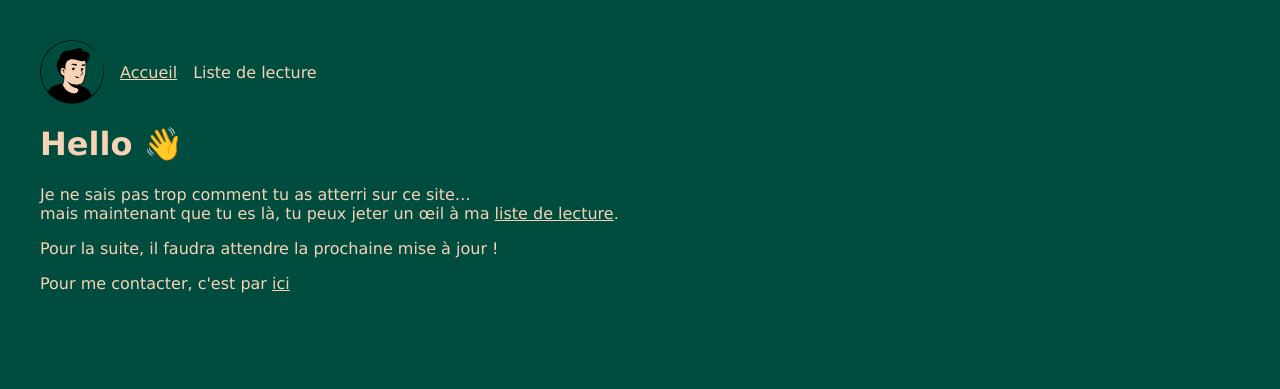
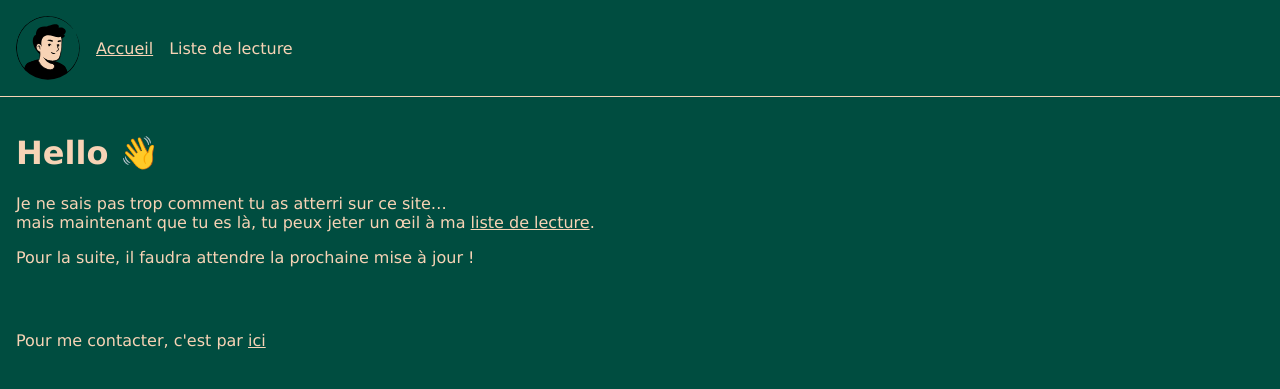
Before and after one commit to Ju4/ju4.github.io, a Jekyll site: the page built from index.md, in a window 1280 px wide. Shown: the top 389 px of the page. Built offline with Jekyll 4.4.1, drawn with Linux system fonts in a browser that asks for light colours.

Commit message:
Relayout page to improve nav

```diff
--- a/_sass/main.scss
+++ b/_sass/main.scss
@@ -2,10 +2,14 @@ body {
   font-family: Verdana, Arial, Sans-serif;
   background-color: #004D40;
   color: #F7D3B5;
-  padding: 32px;
+  padding: 0;
+  margin: 0;
 }
 a {
   color: #F7D3B5;
+}
+nav, footer, .page_content {
+  padding: 16px;
 }
 nav {
   display: flex;
@@ -13,6 +17,7 @@ nav {
   flex-wrap: wrap;
   column-gap: 16px;
   row-gap: 8px;
+  border-bottom: 1px solid;
 }
 nav ul {
   display: flex;
```
